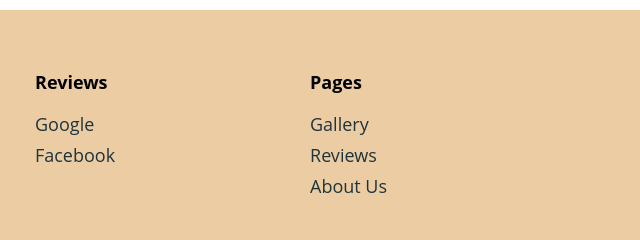
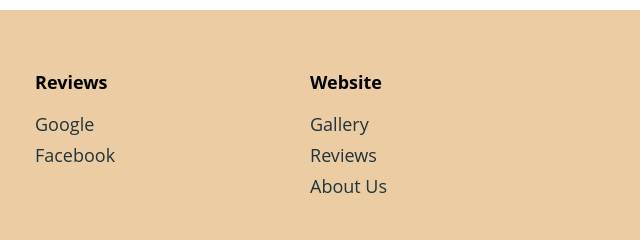
Before and after one commit to shepi13/TrustFlowPlumbing, a plain HTML site: page index.html in a window 1280 px wide. Shown: the part 1296-1536 px from the top of the page, 640-1280 px from the left. Drawn offline with Linux system fonts and the light colour scheme.

Commit message:
Rename footer link from pages to website

```diff
--- a/footer.html
+++ b/footer.html
@@ -12,7 +12,7 @@
         </ul>
     </div>
     <div class="footer-info-col">
-        <h5><a href="index.html" class="text-link">Pages</a></h5>
+        <h5><a href="index.html" class="text-link">Website</a></h5>
         <ul class="footer-info-links">
             <li><a href="gallery.html">Gallery</a></li>
             <li><a href="reviews.html">Reviews</a></li>
```
